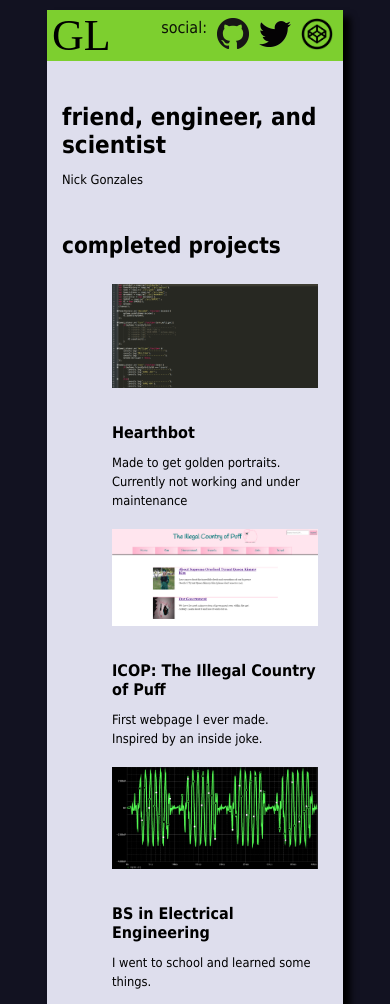
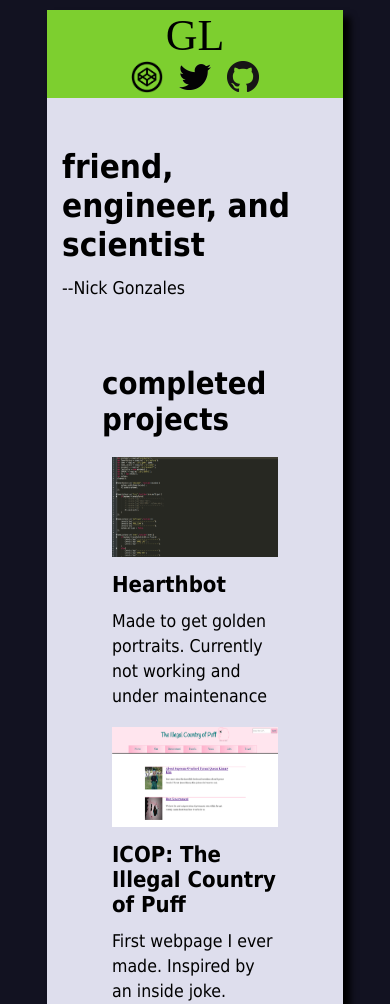
Before and after one commit to doxtu/personal-site, a website: page res/index.html in a window 390 px wide. Shown: the top 1004 px of the page. Drawn offline with Linux system fonts and the light colour scheme.

Commit message:
css is better now?? I guess

```diff
--- a/res/index.html
+++ b/res/index.html
@@ -18,7 +18,7 @@
 						<a href="https://codepen.io/nick_doxtu/" target="_blank"><img src="/codepen.png"></a>
 						<a href="https://twitter.com/smashnwg" target="_blank"><img src="/twitter.gif" ></a>
 						<a href="https://github.com/doxtu" target="_blank"><img src="/github.png"></a>
-						<a>social:</a>
+						<a id="hidden-at-small">social:</a>
 					</nav>
 				</header>
 
@@ -27,23 +27,13 @@
 				-->
 				<section class = "content about">
 					<h2>friend, engineer, and scientist</h2>
-					<small>Nick Gonzales</small>
+					<small>--Nick Gonzales</small>
 				</section>
 
 				<!--CURRENT PROJECTS:
 					Display current projects that I'm working on and have currently developed. (ICOP, hearthbot, kimmycard, etc)
 				-->
 				<section class = "content current-projects">
-					<!-- <h2>what do i do?</h2> -->
-
-					<!-- <p>As brief as possible, here is what I currently do:</p> -->
-					<!-- <ul class="descriptions"> -->
-						<!-- <li>Discover and have fun doing it</li> -->
-						<!-- <li>Solve every darn problem I can find</li> -->
-						<!-- <li>Read. A lot.</li> -->
-						<!-- <li>Work a 9-5</li> -->
-					<!-- </ul> -->
-
 					<figure>
 						<figcaption>completed projects</figcaption>
 							<ul class="grid">
@@ -70,10 +60,10 @@
 					<figure>
 						<figcaption>current projects</figcaption>
 							<ul class="grid">
-								<li>
+								<li><a href="https://github.com/doxtu/HearthBot">
 									<h3>Hearthbot</h3>
 									<p>A fully automatic hearthstone bot made with love, kindness, and respect for the TOS.</p>
-								</li>
+								</a></li>
 								<li>
 									<h3>This website</h3>
 									<p>A single page website intended to educate myself on site hosting and a platform to publish future projects</p>
@@ -92,6 +82,8 @@
 						<ul>
 							<li>EM Wave harvester</li>
 							<li>Mass audio downloader</li>
+							<li>Blog</li>
+							<li>Automatic ad watcher for mobile</li>
 						</ul>
 					</figure>
 				</section>
--- a/res/main.css
+++ b/res/main.css
@@ -11,6 +11,11 @@ html{
 figcaption{
 	font-size: 1.4rem;
 	font-weight: bold;
+}
+
+a{
+	text-decoration:none;
+	color:inherit;
 }
 
 /*OUTER STRUCTURE*/
@@ -81,12 +86,6 @@ nav img{
   color:hsl(90,30%,40%);
 }
 
-/*FOOTER*/
-
-footer{
-	display:none;
-}
-
 /*CONTENT*/
 
 .content{
@@ -99,7 +98,7 @@ footer{
 
 /*GRID*/
 
-figure{
+figure *{
 	margin:0;
 	padding:0;
 }
@@ -116,18 +115,32 @@ figure{
 	width:170px;
 	list-style-type:none;
 	padding:10px;
+	margin: 0px 10px;
+}
+
+.grid li:hover{
+	box-shadow: 0 0 10px #000;
 }
 
 .grid img{
-	width:170px;
+	width:150px;
+	height:100px;
 }
 .grid p{
+	width:150px;
 	height:200px;
 }
 
+/*FOOTER*/
+
+footer{
+	display:none;
+}
+
+
 /*MOBILE*/
 
-@media screen and (max-width:1000px){
+@media screen and (max-width:800px){
 	/*MOBILE STRUCTURE*/
 
 	.outer{
@@ -165,14 +178,33 @@ figure{
 	}
 }
 
-@media screen and (min-width:800px){
+@media screen and (max-width:800px){
 	html{font-size:18px;}
 }
 
-@media screen and (min-width:600px){
+@media screen and (max-width:600px){
 	html{font-size:20px;}
 }
 
-@media screen and (min-width:400px){
+@media screen and (max-width:400px){
 	html{font-size:22px;}
+	.main-head{
+		display:block;
+	}
+
+	.main-head #logo,
+	.main-head nav{
+		display:block;
+		margin:auto;
+		text-align:center;
+	}
+
+	.main-head nav a{
+		float:none;
+		display:inline;
+	}
+
+	#hidden-at-small{
+		display:none;
+	}
 }
```
